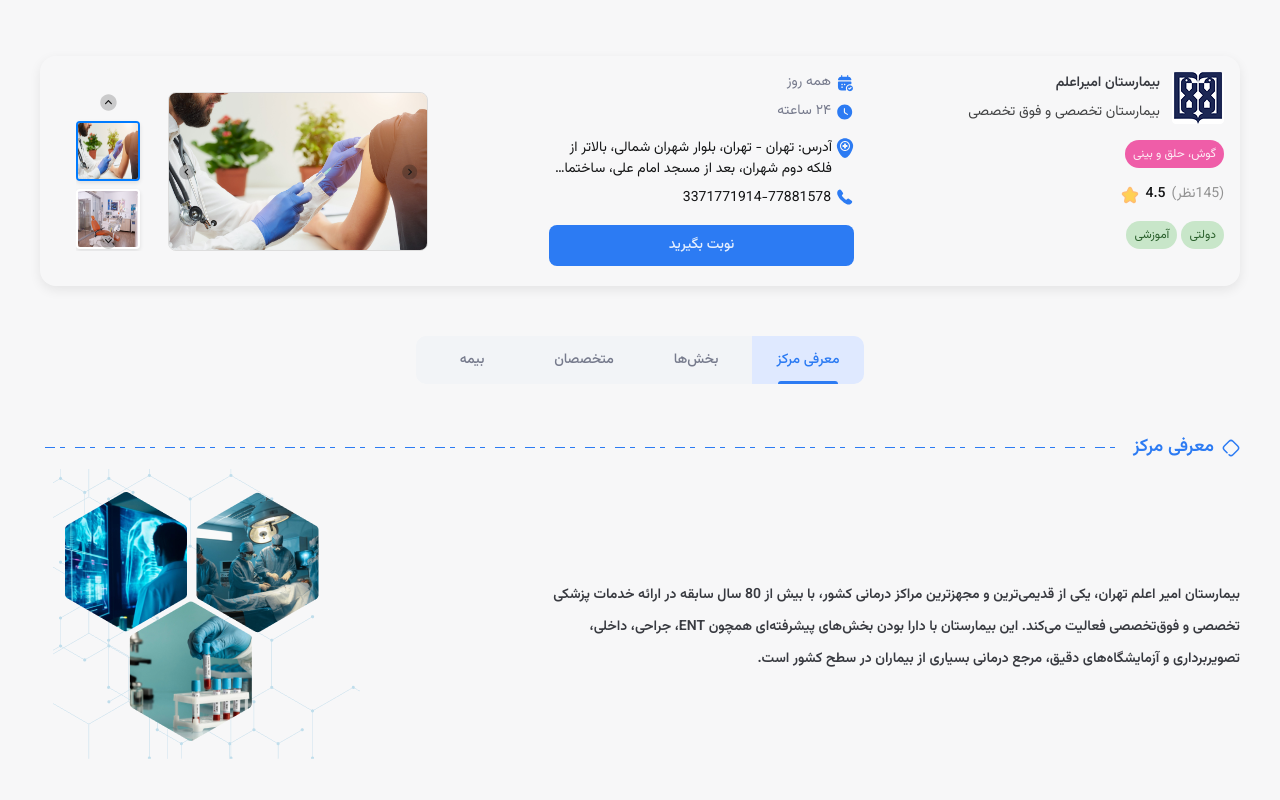
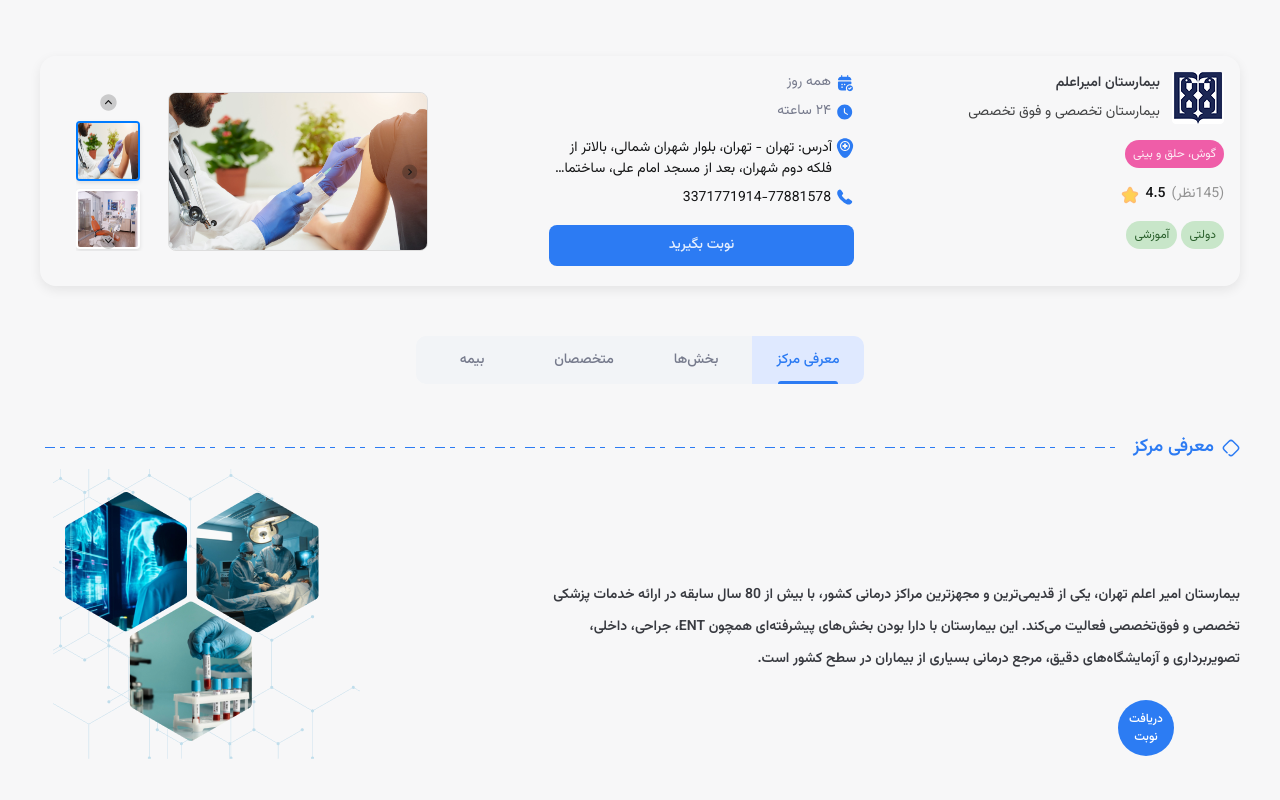
Before and after one commit to parham-ghasemi/idk-what-to-name-this, a React (Vite) app: page / in a window 1280 px wide. Shown: the top 800 px of the page. Built offline with nearby package versions, Linux system fonts and the light colour scheme.

Commit message:
Added fab

```diff
--- a/src/components/medicalCenterProfile/MedicalCenterProfile.jsx
+++ b/src/components/medicalCenterProfile/MedicalCenterProfile.jsx
@@ -1,3 +1,4 @@
+import { useState } from "react";
 import { data } from "./data";
 import AboutSection from "./medicalCenterProfileComponents/aboutSection/AboutSection";
 import DepartmentsSection from "./medicalCenterProfileComponents/departmetnsSection/DepartmentsSection";
@@ -9,6 +10,9 @@
 import "./MedicalProfile.scss";
 
 const MedicalCenterProfile = () => {
+  const [isFabActive, setIsFabActive] = useState(false);
+  const [isModalOpen, setIsModalOpen] = useState(false);
+
   return (
     <div className="medical-center-profile-container">
       <TopCard data={data} />
@@ -28,6 +32,27 @@
       <div id="insurance">
         <InsuranceSection />
       </div>
+
+      <div className="medical-center-profile-container__appointment-fab-container">
+        <div
+          onMouseDown={() => setIsFabActive((prev) => !prev)}
+          className={`medical-center-profile-container__appointment-fab-container__circle ${
+            isFabActive
+              ? "medical-center-profile-container__appointment-fab-container__circle--active"
+              : ""
+          }`}
+        >
+          <p className="medical-center-profile-container__appointment-fab-container__circle__text">
+            دریافت نوبت
+          </p>
+          <div
+            className="medical-center-profile-container__appointment-fab-container__circle__all-appointments"
+            onMouseDown={() => setIsModalOpen(true)}
+          >
+            مشاهده همه نوبت‌ها
+          </div>
+        </div>
+      </div>
     </div>
   );
 };
--- a/src/components/medicalCenterProfile/MedicalProfile.scss
+++ b/src/components/medicalCenterProfile/MedicalProfile.scss
@@ -8,4 +8,58 @@
   @include col;
   align-items: center;
   gap: 50px;
+
+  &__appointment-fab-container {
+    position: fixed;
+    bottom: 44px;
+    right: 106px;
+    z-index: 99;
+    user-select: none;
+
+    &__circle {
+      height: 56px;
+      width: 56px;
+      background-color: #2c7cf3;
+      border-radius: 50%;
+      @include flex;
+      justify-content: center;
+      cursor: pointer;
+      position: relative;
+
+      &:hover {
+        border: 1px solid #1f57ad;
+      }
+
+      &__text {
+        text-align: center;
+        font-size: 12px;
+        font-weight: 500;
+        color: white;
+      }
+
+      &__all-appointments {
+        display: none;
+      }
+      &--active > &__all-appointments {
+        @include flex;
+        justify-content: center;
+        position: absolute;
+        height: 39px;
+        width: 124px;
+        background-color: white;
+        box-shadow: 0 6px 10px #00000033;
+        top: -42px;
+        right: 50%;
+        border-radius: 16px 16px 0 16px;
+
+        color: #131415;
+        font-size: 12px;
+        font-weight: 500;
+
+        &:hover {
+          transform: translateY(-3px);
+        }
+      }
+    }
+  }
 }
```
